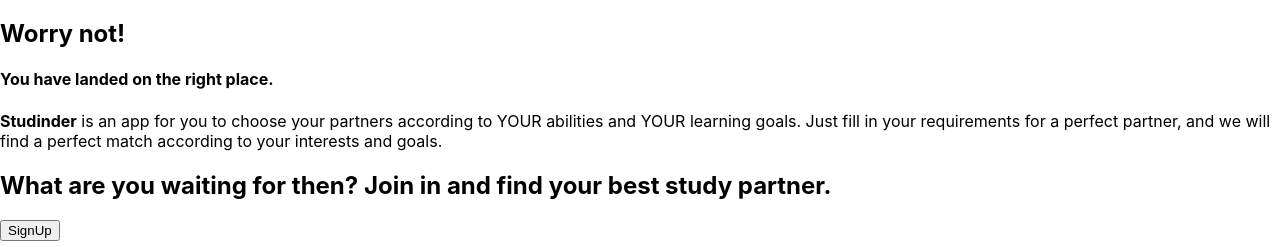
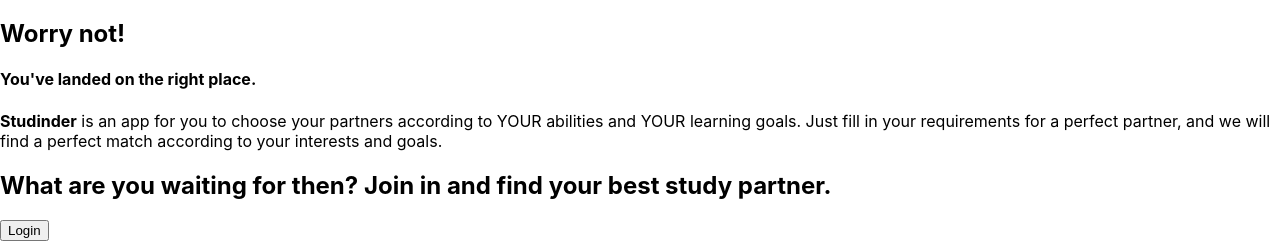
Before and after one commit to 4-Callback-Cats/Comapanionsy, a React (Create React App) app: page / in a window 1280 px wide. Shown: the part 550-797 px from the top of the page. Built offline with nearby package versions, Linux system fonts and the light colour scheme.

Commit message:
Update About.js

```diff
--- a/src/components/About.js
+++ b/src/components/About.js
@@ -1,6 +1,6 @@
-import React from 'react';
-import './components.css';
-import { Link } from 'react-router-dom';
+import React from "react";
+import "./components.css";
+import { Link } from "react-router-dom";
 
 function About() {
   return (
@@ -21,7 +21,7 @@
           anxious about the fomo they create?
         </h4>
         <h2>Worry not!</h2>
-        <h4>You have landed on the right place.</h4>
+        <h4>You've landed on the right place.</h4>
         <p>
           <strong>Studinder</strong> is an app for you to choose your partners
           according to YOUR abilities and YOUR learning goals. Just fill in your
@@ -33,11 +33,14 @@
           What are you waiting for then? Join in and find your best study
           partner.
         </h2>
-        <button>
-          <Link className="link" to="login">
-            SignUp
-          </Link>
-        </button>
+
+        <div className="loginDiv">
+          <button>
+            <Link className="link login" to="login">
+              Login
+            </Link>
+          </button>
+        </div>
       </div>
     </div>
   );
```
